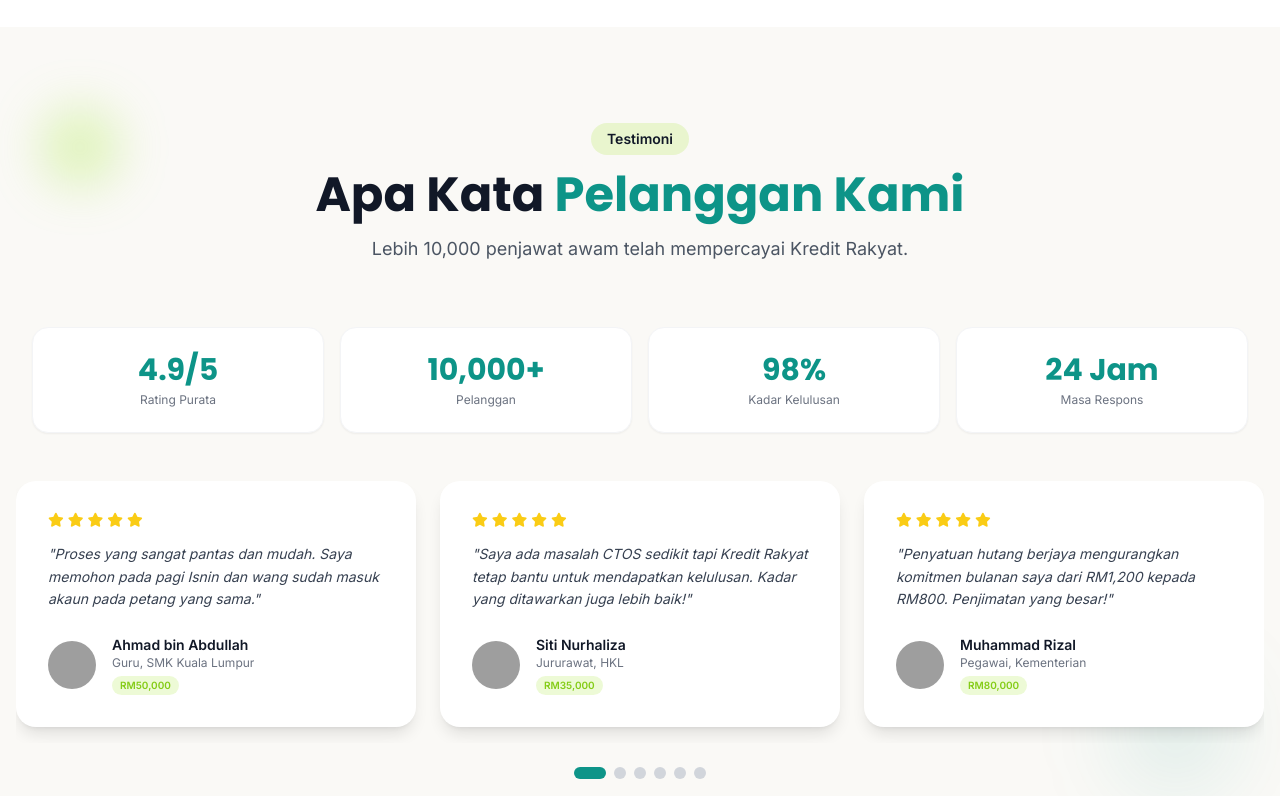
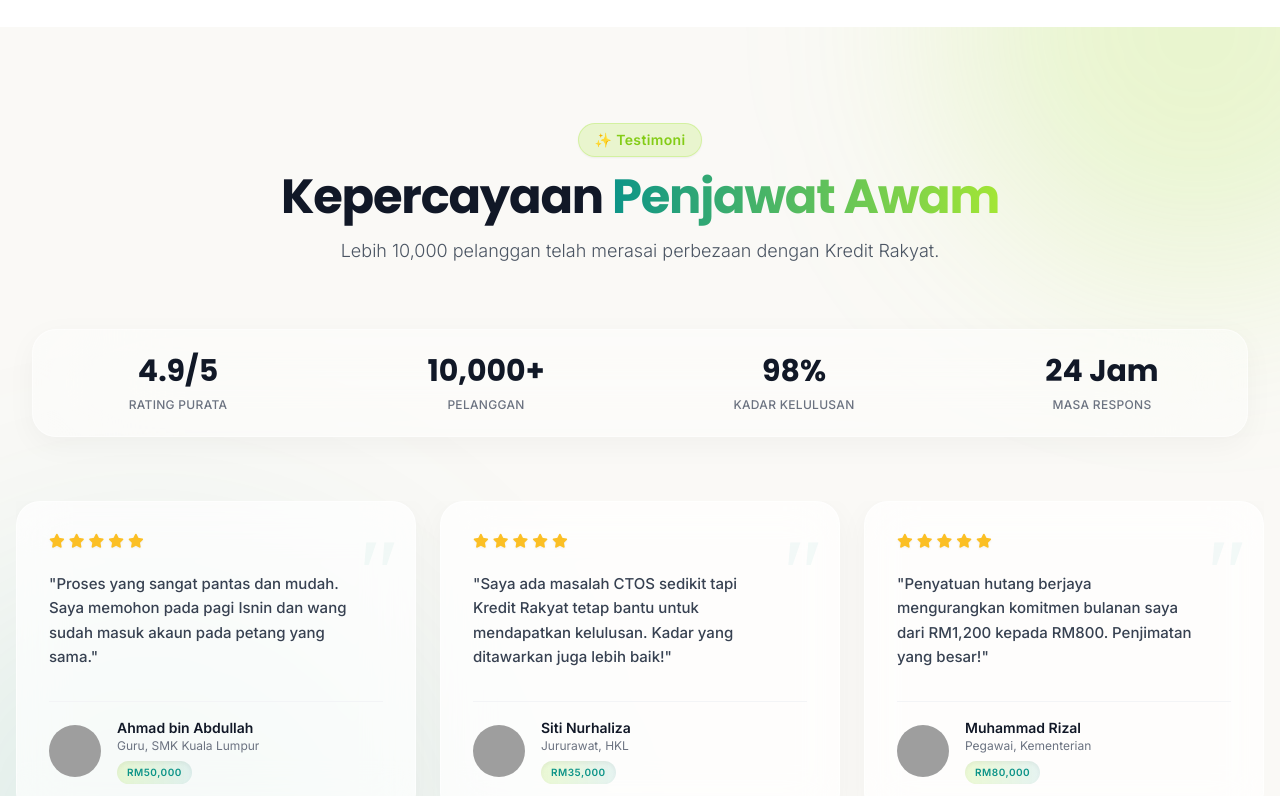
Before and after one commit to mhmdatiqhaf/kredit-rakyat, a Next.js app: page / in a window 1280 px wide. Shown: the part 4380-5176 px from the top of the page. Built offline with nearby package versions, Linux system fonts and the light colour scheme; grey boxes are pictures that could not be loaded.

Commit message:
feat(UX): Gemini 3.1 Pro UI redesign of Testimonial carousel with glassmorphism and animated elements

```diff
--- a/components/Testimonials.tsx
+++ b/components/Testimonials.tsx
@@ -42,27 +42,34 @@
 
     return (
         <section id="testimoni" className="py-24 bg-surface relative overflow-hidden">
-            <div className="absolute top-20 left-10 w-20 h-20 bg-lime/30 rounded-full blur-xl"></div>
-            <div className="absolute bottom-20 right-10 w-32 h-32 bg-primary/10 rounded-full blur-2xl"></div>
+            <div className="absolute top-0 right-0 w-[500px] h-[500px] bg-lime/20 rounded-full blur-[100px] -translate-y-1/2 translate-x-1/3 pointer-events-none"></div>
+            <div className="absolute bottom-0 left-0 w-[600px] h-[600px] bg-primary/10 rounded-full blur-[120px] translate-y-1/3 -translate-x-1/4 pointer-events-none"></div>
 
-            <div className="max-w-7xl mx-auto px-4 sm:px-6 lg:px-8 relative">
+            <div className="max-w-7xl mx-auto px-4 sm:px-6 lg:px-8 relative z-10">
                 <div className="text-center max-w-3xl mx-auto mb-16">
-                    <span className="inline-block px-4 py-1.5 rounded-full bg-lime/20 text-gray-900 text-sm font-semibold mb-4">Testimoni</span>
-                    <h2 className="font-display text-4xl lg:text-5xl font-bold text-gray-900 mb-4">Apa Kata <span className="text-primary">Pelanggan Kami</span></h2>
-                    <p className="text-gray-600 text-lg">Lebih 10,000 penjawat awam telah mempercayai Kredit Rakyat.</p>
+                    <span className="inline-block px-4 py-1.5 rounded-full bg-lime/20 text-limeDark text-sm font-bold tracking-wide mb-4 border border-lime/30 shadow-sm">
+                        ✨ Testimoni
+                    </span>
+                    <h2 className="font-display text-4xl lg:text-5xl font-bold text-gray-900 mb-4 tracking-tight">
+                        Kepercayaan <span className="text-transparent bg-clip-text bg-gradient-to-r from-primary to-lime">Penjawat Awam</span>
+                    </h2>
+                    <p className="text-gray-600 text-lg font-light">
+                        Lebih 10,000 pelanggan telah merasai perbezaan dengan Kredit Rakyat.
+                    </p>
                 </div>
 
                 {/* Stats Row */}
-                <div className="grid grid-cols-2 md:grid-cols-4 gap-4 mb-12">
+                <div className="grid grid-cols-2 md:grid-cols-4 gap-4 mb-16 relative">
+                    <div className="absolute inset-0 bg-white/40 backdrop-blur-3xl rounded-3xl -z-10 shadow-[0_8px_30px_rgb(0,0,0,0.04)] border border-white/50"></div>
                     {[
                         { label: 'Rating Purata', value: '4.9/5' },
                         { label: 'Pelanggan', value: '10,000+' },
                         { label: 'Kadar Kelulusan', value: '98%' },
                         { label: 'Masa Respons', value: '24 Jam' },
                     ].map((stat, i) => (
-                        <div key={i} className="bg-white rounded-2xl p-6 text-center shadow-sm border border-gray-100">
-                            <p className="text-3xl font-display font-bold text-primary">{stat.value}</p>
-                            <p className="text-xs text-gray-500 mt-1">{stat.label}</p>
+                        <div key={i} className="p-6 text-center group">
+                            <p className="text-3xl font-display font-bold text-gray-900 group-hover:text-primary transition-colors duration-300">{stat.value}</p>
+                            <p className="text-xs text-gray-500 mt-2 font-medium tracking-wide uppercase">{stat.label}</p>
                         </div>
                     ))}
                 </div>
@@ -70,10 +77,8 @@
                 {/* Swipeable Carousel */}
                 <div
                     ref={scrollRef}
-                    className="flex gap-6 overflow-x-auto scroll-smooth pb-4 -mx-4 px-4"
+                    className="flex gap-6 overflow-x-auto scroll-smooth pb-8 -mx-4 px-4 snap-x snap-mandatory"
                     style={{
-                        scrollSnapType: 'x mandatory',
-                        WebkitOverflowScrolling: 'touch',
                         scrollbarWidth: 'none',
                         msOverflowStyle: 'none',
                     }}
@@ -81,31 +86,44 @@
                     {testimonials.map((test, i) => (
                         <div
                             key={i}
-                            className="testimonial-card gradient-border bg-white rounded-3xl p-8 shadow-lg relative flex-shrink-0"
+                            className="group relative flex-shrink-0 snap-start bg-white/70 backdrop-blur-xl rounded-3xl p-8 shadow-[0_8px_30px_rgb(0,0,0,0.04)] border border-white/60 hover:shadow-[0_20px_40px_rgba(13,148,136,0.1)] hover:-translate-y-1 transition-all duration-500"
                             style={{
-                                scrollSnapAlign: 'start',
                                 width: '85%',
                                 maxWidth: '400px',
                                 minWidth: '280px',
                             }}
                         >
-                            <div className="flex items-center gap-1 mb-4">
+                            {/* Decorative Quote Icon Background */}
+                            <div className="absolute top-6 right-6 text-primary/5 text-8xl font-serif leading-none italic select-none pointer-events-none group-hover:text-primary/10 transition-colors duration-500">
+                                &quot;
+                            </div>
+
+                            <div className="flex items-center gap-1 mb-6 relative z-10">
                                 {[...Array(Math.floor(test.stars))].map((_, idx) => (
-                                    <i key={idx} className="fas fa-star star-rating text-yellow-400 text-sm"></i>
+                                    <i key={idx} className="fas fa-star text-amber-400 text-sm drop-shadow-sm"></i>
                                 ))}
-                                {test.stars % 1 !== 0 && <i className="fas fa-star-half-alt star-rating text-yellow-400 text-sm"></i>}
+                                {test.stars % 1 !== 0 && <i className="fas fa-star-half-alt text-amber-400 text-sm drop-shadow-sm"></i>}
                             </div>
-                            <p className="text-gray-700 text-sm leading-relaxed mb-6 italic">&quot;{test.review}&quot;</p>
-                            <div className="flex items-center gap-4">
-                                {test.img ? (
-                                    <Image src={`https://i.pravatar.cc/150?img=${test.img}`} alt={test.name} width={48} height={48} className="rounded-full object-cover" />
-                                ) : (
-                                    <div className={`w-12 h-12 rounded-full bg-gradient-to-br flex items-center justify-center text-white font-bold ${test.color}`}>{test.init}</div>
-                                )}
+
+                            <p className="text-gray-700 text-[15px] leading-relaxed mb-8 font-medium relative z-10 w-11/12 group-hover:text-gray-900 transition-colors duration-300">
+                                &quot;{test.review}&quot;
+                            </p>
+
+                            <div className="flex items-center gap-4 relative z-10 pt-4 border-t border-gray-100">
+                                <div className="relative">
+                                    <div className="absolute inset-0 bg-primary/20 rounded-full blur-md opacity-0 group-hover:opacity-100 transition-opacity duration-500"></div>
+                                    {test.img ? (
+                                        <Image src={`https://i.pravatar.cc/150?img=${test.img}`} alt={test.name} width={52} height={52} className="rounded-full object-cover ring-2 ring-transparent group-hover:ring-primary/20 transition-all duration-300 relative z-10" />
+                                    ) : (
+                                        <div className={`w-[52px] h-[52px] rounded-full bg-gradient-to-br flex items-center justify-center text-white font-bold text-lg ring-2 ring-transparent group-hover:ring-primary/20 transition-all ${test.color} relative z-10`}>{test.init}</div>
+                                    )}
+                                </div>
                                 <div>
-                                    <p className="font-bold text-gray-900 text-sm">{test.name}</p>
-                                    <p className="text-xs text-gray-500">{test.job}</p>
-                                    <span className="inline-block mt-1 px-2 py-0.5 bg-lime/20 text-limeDark text-[10px] rounded-full font-bold">{test.amount}</span>
+                                    <p className="font-bold text-gray-900 text-sm group-hover:text-primary transition-colors duration-300">{test.name}</p>
+                                    <p className="text-xs text-gray-500 mb-1">{test.job}</p>
+                                    <span className="inline-flex px-2.5 py-1 bg-gradient-to-r from-lime/20 to-primary/10 text-primary text-[10px] rounded-full font-bold uppercase tracking-wider shadow-inner">
+                                        {test.amount}
+                                    </span>
                                 </div>
                             </div>
                         </div>
@@ -113,14 +131,14 @@
                 </div>
 
                 {/* Navigation Dots */}
-                <div className="flex justify-center gap-2 mt-6">
+                <div className="flex justify-center gap-2 mt-2">
                     {testimonials.map((_, i) => (
                         <button
                             key={i}
                             onClick={() => scrollToIndex(i)}
-                            className={`rounded-full transition-all duration-300 ${activeIndex === i
-                                    ? 'w-8 h-3 bg-primary'
-                                    : 'w-3 h-3 bg-gray-300 hover:bg-primary/50'
+                            className={`rounded-full transition-all duration-500 ease-out ${activeIndex === i
+                                    ? 'w-10 h-2.5 bg-gradient-to-r from-primary to-lime shadow-[0_0_10px_rgba(13,148,136,0.3)]'
+                                    : 'w-2.5 h-2.5 bg-gray-200 hover:bg-primary/40'
                                 }`}
                             aria-label={`Go to testimonial ${i + 1}`}
                         />
```
